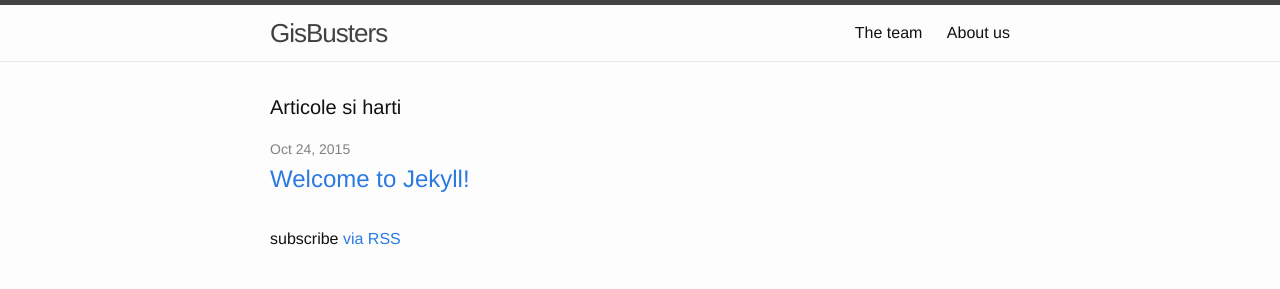
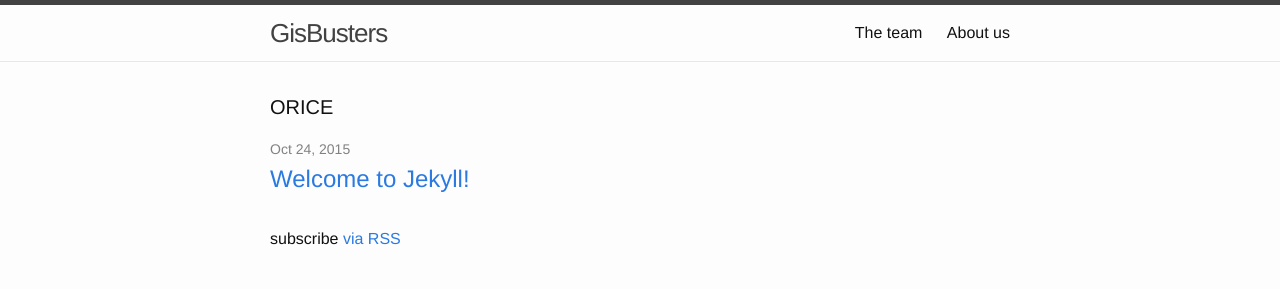
Before and after one commit to gisbusters/blog, a Jekyll site: the page built from index.html, in a window 1280 px wide. Shown: the top 289 px of the page. Built offline with Jekyll 4.4.1, drawn with Linux system fonts in a browser that asks for light colours; Markdown is read by kramdown in place of the engine named in the settings.

Commit message:
modificare heading
sters initial, adaugat ORICE

```diff
--- a/index.html
+++ b/index.html
@@ -4,7 +4,7 @@ layout: default
 
 <div class="home">
 
-  <h1 class="page-heading">Articole si harti</h1>
+  <h1 class="page-heading">ORICE</h1>
 
   <ul class="post-list">
     {% for post in site.posts %}
```
